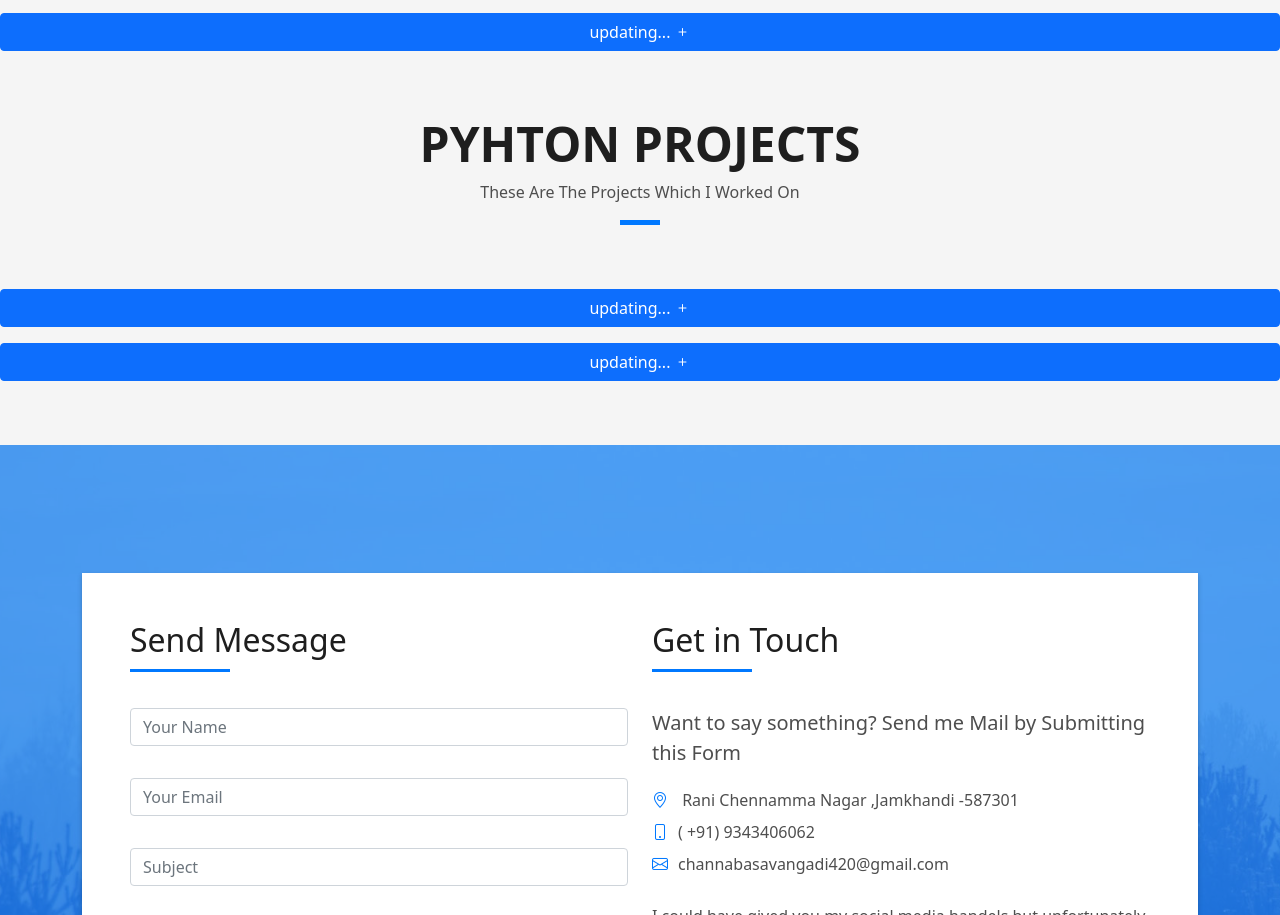
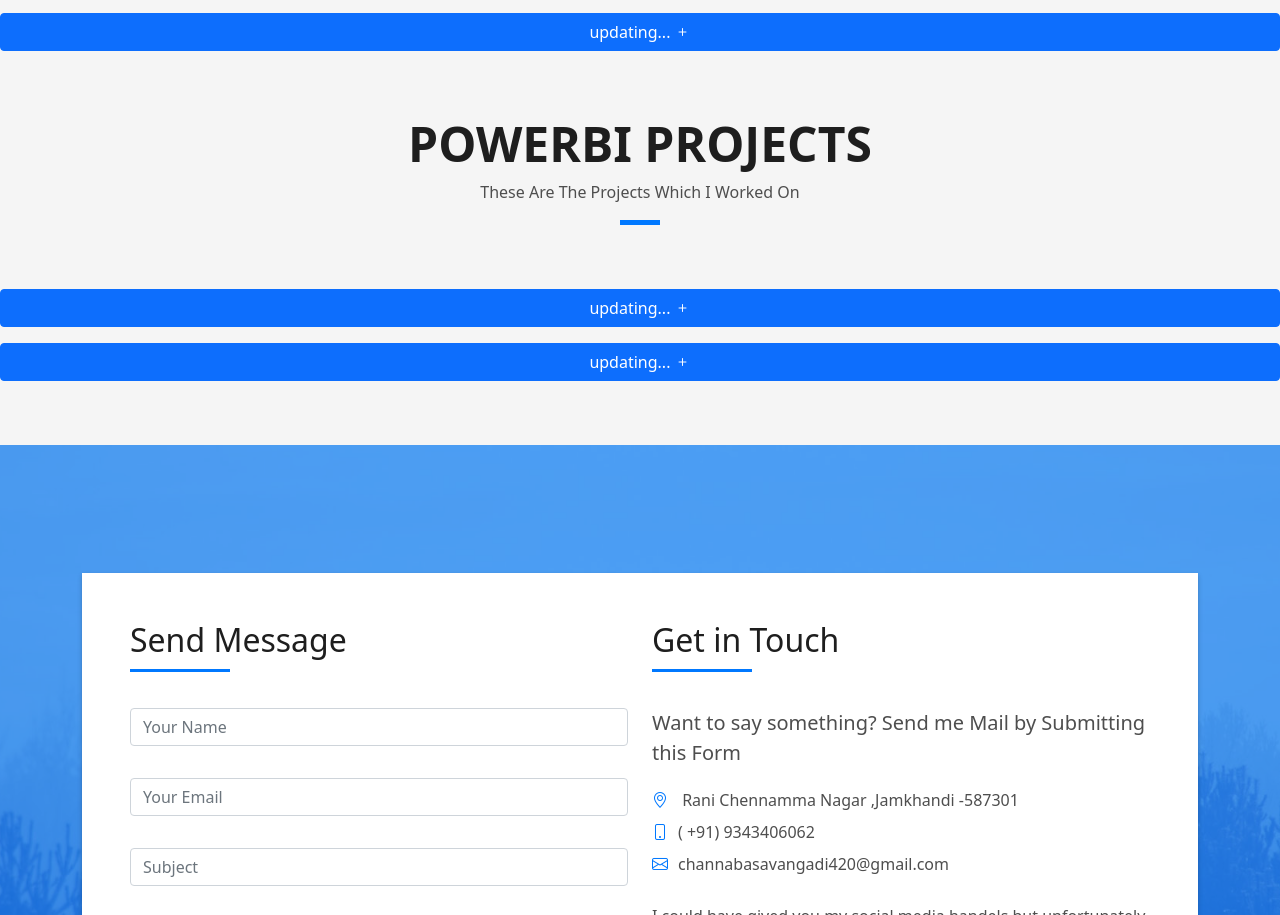
Before and after one commit to ChannabasavAngadi/CMportfolio, a plain HTML site: page index.html in a window 1280 px wide. Shown: the part 2516-3431 px from the top of the page. Drawn offline with nearby package versions, Linux system fonts and the light colour scheme.

Commit message:
Update index.html

```diff
--- a/index.html
+++ b/index.html
@@ -425,7 +425,7 @@
           <div class="col-sm-12">
             <div class="title-box text-center">
               <h3 class="title-a">
-                Pyhton Projects
+                PowerBI Projects
               </h3>
               <p class="subtitle-a">
                 These Are The Projects Which I Worked On
```
